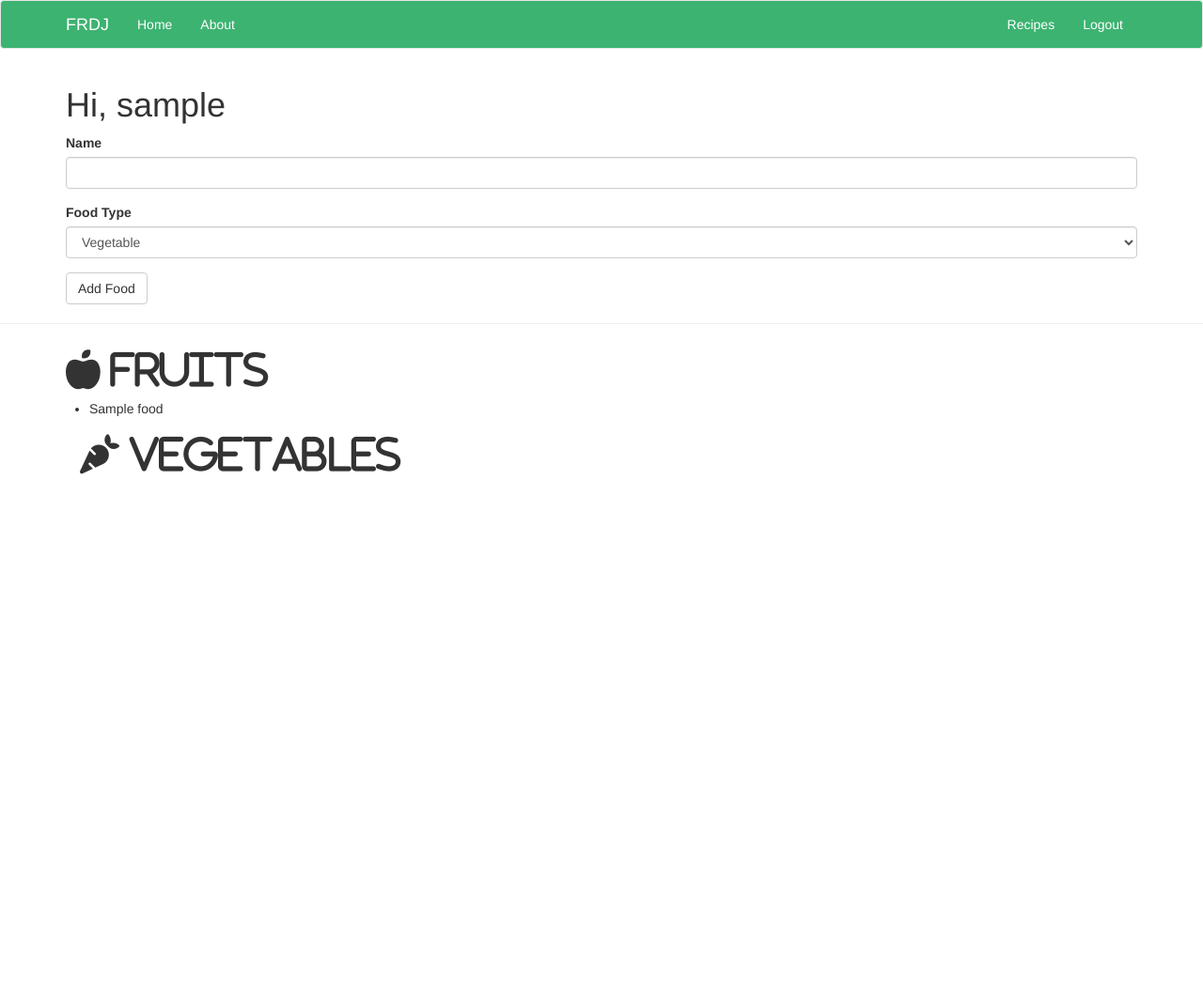
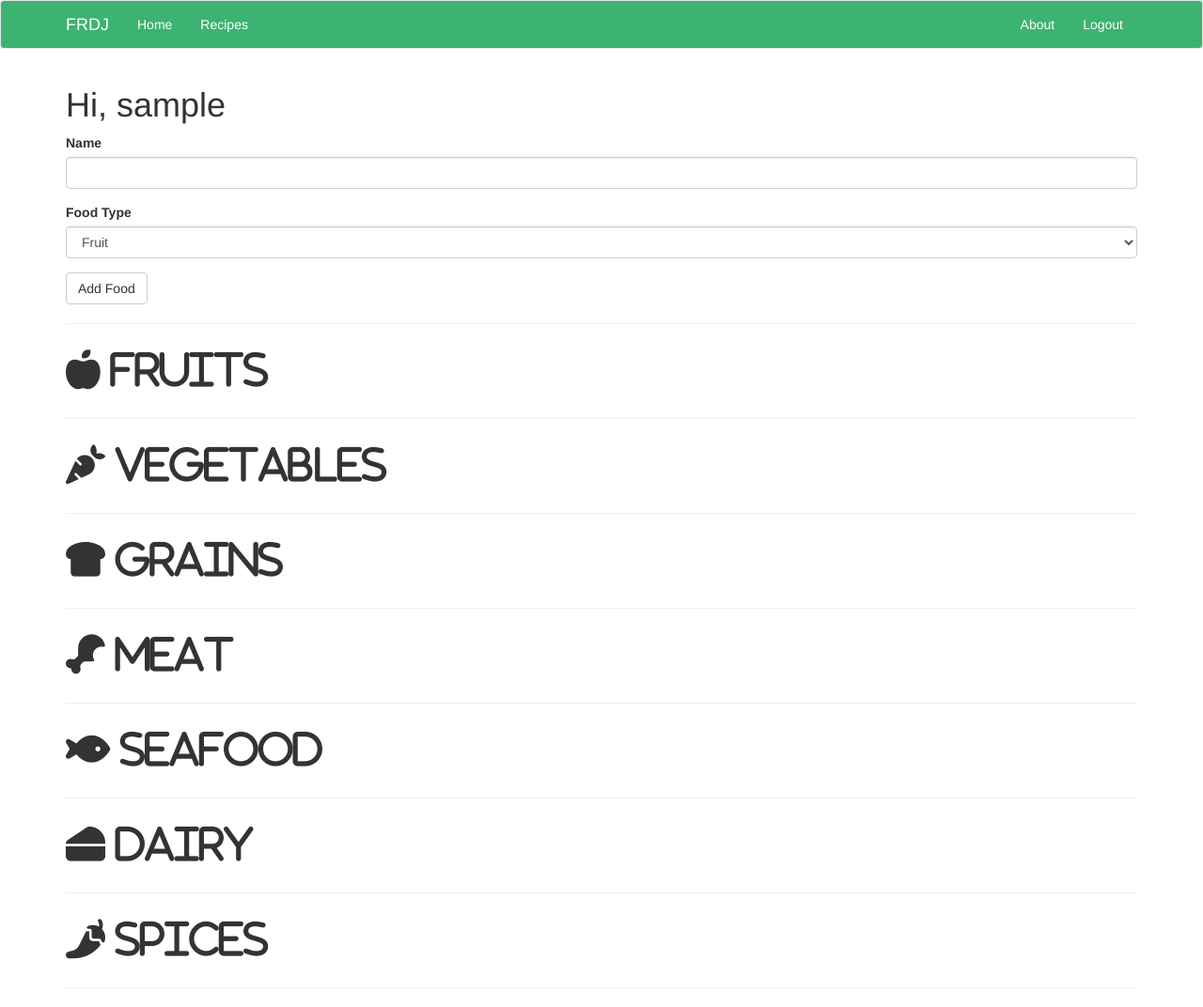
Before and after one commit to evanmce/frdj, a Flask app: page / in a window 1280 px wide. Shown: the whole page at 94% size. Before the commit the page ends 505 px from the top, so only its background shows below. Run offline with Flask 2, Linux system fonts and the light colour scheme; a user stored in the database is signed in; tables that the repository leaves empty hold one stand-in row (values such as "Sample post"); some libraries are stand-ins or nearby versions.

Commit message:
added collapseble list for home page

```diff
--- a/app/models.py
+++ b/app/models.py
@@ -4,6 +4,8 @@ import enum
 from flask_login import UserMixin
 from sqlalchemy import Integer, Enum
 from werkzeug.security import generate_password_hash, check_password_hash
+
+FoodTypes = [('Fruit', 'Fruit'), ('Vegetable', 'Vegetable'), ('Grain', 'Grain'), ('Meat', 'Meat'), ('Seafood', 'Seafood'), ('Dairy', 'Dairy'), ('Spice', 'Spice')]
 
 class User(UserMixin, db.Model):
     id = db.Column(db.Integer, primary_key=True)
@@ -21,11 +23,18 @@ class User(UserMixin, db.Model):
     def check_password(self, password):
         return check_password_hash(self.password_hash, password)
 
+    def get_food_list_by_type(self):
+        food_types = []
+        for f_type in FoodTypes:
+            f = [food for food in self.foods if food.food_type==f_type[0]]
+            food_types.append(f)
+        return food_types
+
+
 @login.user_loader
 def load_user(id):
     return User.query.get(int(id))
 
-FoodTypes = [('Vegetable', 'Vegetable'), ('Fruit', 'Fruit'), ('Grain', 'Grain'), ('Meat', 'Meat'), ('Seafood', 'Seafood'), ('Dairy', 'Dairy'), ('Spice', 'Spice')]
 
 class Food(db.Model):
     __tablename__ = 'food'
@@ -36,7 +45,7 @@ class Food(db.Model):
     user_id = db.Column(db.Integer, db.ForeignKey('user.id'))
 
     def __repr__(self):
-        return '<Name: {}\nType: {}>'.format(self.name, self.food_type)
+        return '<Name: {} Type: {}>'.format(self.name, self.food_type)
 
     def __init__(self, name, food_type, user_id):
         self.name = name
--- a/app/routes.py
+++ b/app/routes.py
@@ -62,12 +62,16 @@ def index():
         db.session.commit()
         flash('{} added to your FRDJ'.format(form.name.data))
         return redirect(url_for('index'))
-    foods = User.query.filter_by(username=current_user.username).first().foods.all()
+    foods = User.query.filter_by(username=current_user.username).first().get_food_list_by_type()
     return render_template('index.html', title='Home', form=form, foods=foods)
 
 @app.route('/about')
 def about():
     return render_template('about.html', title='About')
+
+#   ---------------------------------------------------------------------
+#   Recipes
+#   ---------------------------------------------------------------------
 
 @app.route('/recipe', methods=['GET', 'POST'])
 @login_required
--- a/app/static/css/recipe.css
+++ b/app/static/css/recipe.css
@@ -12,7 +12,7 @@
 .tile-container {
     display: grid;
     grid-template-columns: 1fr 1fr;
-    grid-auto-rows: 520px;
+    grid-template-rows: 520px;
     min-width: 1140px;
 }
 
@@ -24,7 +24,7 @@
     flex-direction: column;
     grid-row: span 1;
     grid-column: span 1;
-    overflow: hidden;
+    overflow-y: scroll;
     margin: 16px;
 }
 
@@ -41,10 +41,11 @@
     max-height: 244px;
     width: 244px;
     border-radius: 16px;
+    border: 1px solid #ccc !important;
 }
 
 .tile-info {
-    border: 1px solid #ffffff !important;
+    border: 1px solid #ccc !important;
     border-radius: 16px;
     max-width: 244px;
     margin-top: 16px;
@@ -62,6 +63,11 @@
     margin: 16px;
 }
 
+.tile-ingredients-wrapper{
+    border: 1px solid #ccc !important;
+    border-radius: 16px;
+}
+
 .tile-ingredients-title {
 
 }
--- a/app/templates/base.html
+++ b/app/templates/base.html
@@ -19,13 +19,13 @@
             <div class="collapse navbar-collapse" id="bs-example-navbar-collapse-1">
                 <ul class="nav navbar-nav">
                     <li><a href="{{ url_for('index') }}" class="navlink">Home</a></li>
-                    <li><a href="{{ url_for('about') }}" class="navlink">About</a></li>
+                    <li><a href="{{ url_for('recipe') }}" class="navlink">Recipes</a></li>
                 </ul>
                 <ul class="nav navbar-nav navbar-right">
                     {% if current_user.is_anonymous %}
                     <li><a href="{{ url_for('login') }}" class="navlink">Login</a></li>
                     {% else %}
-                    <li><a href="{{ url_for('recipe') }}" class="navlink">Recipes</a></li>
+                    <li><a href="{{ url_for('about') }}" class="navlink">About</a></li>
                     <li><a href="{{ url_for('logout') }}" class="navlink">Logout</a></li>
                     {% endif %}
                 </ul>
--- a/app/templates/index.html
+++ b/app/templates/index.html
@@ -2,30 +2,103 @@
 {% import 'bootstrap/wtf.html' as wtf %}
 
 {% block app_content %}
+
     <div class="container">
         <h1>Hi, {{ current_user.username }}</h1>
         {% if form %}
             {{ wtf.quick_form(form) }}
         {% endif %}
-    </div>
-    <hr>
-    <div class="container">
+        <hr>
         <div class= "row, fa-3x">
             <div class="col-md-4, iconbox">
-                <i class="fas fa-apple-alt"> Fruits</i>
+                <i class="fas fa-apple-alt" data-toggle="collapse" href="#fruit_collapse"> Fruits</i>
             </div>
         </div>
-        <div class="row">
-            <ul>
-                {% for food in foods %}
-                    <li>{{ food.name }}</li>
+        <div id="fruit_collapse" class="row, panel-collapse collapse">
+            <ul class="list-group">
+                {% for food in foods[0] %}
+                    <li class="list-group-item">{{ food.name }}</li>
                 {% endfor %}
             </ul>
         </div>
+        <hr>
         <div class="row, fa-3x">
-            <div class="col-md-4">
-                <i class="fas fa-carrot"> Vegetables</i>
+            <div class="col-md-4, iconbox">
+                <i class="fas fa-carrot" data-toggle="collapse" href="#vegetable_collapse"> Vegetables</i>
             </div>
         </div>
+        <div id="vegetable_collapse" class="row, panel-collapse collapse">
+            <ul class="list-group">
+                {% for food in foods[1] %}
+                    <li class="list-group-item">{{ food.name }}</li>
+                {% endfor %}
+            </ul>
+        </div>
+        <hr>
+        <div class="row, fa-3x">
+            <div class="col-md-4, iconbox">
+                <i class="fas fa-bread-slice" data-toggle="collapse" href="#grain_collapse"> Grains</i>
+            </div>
+        </div>
+        <div id="grain_collapse" class="row, panel-collapse collapse">
+            <ul class="list-group">
+                {% for food in foods[2] %}
+                    <li class="list-group-item">{{ food.name }}</li>
+                {% endfor %}
+            </ul>
+        </div>
+        <hr>
+        <div class="row, fa-3x">
+            <div class="col-md-4, iconbox">
+                <i class="fas fa-drumstick-bite" data-toggle="collapse" href="#meat_collapse"> Meat</i>
+            </div>
+        </div>
+        <div id="meat_collapse" class="row, panel-collapse collapse">
+            <ul class="list-group">
+                {% for food in foods[3] %}
+                    <li class="list-group-item">{{ food.name }}</li>
+                {% endfor %}
+            </ul>
+        </div>
+        <hr>
+        <div class="row, fa-3x">
+            <div class="col-md-4, iconbox">
+                <i class="fas fa-fish" data-toggle="collapse" href="#seafood_collapse"> Seafood</i>
+            </div>
+        </div>
+        <div id="seafood_collapse" class="row, panel-collapse collapse">
+            <ul class="list-group">
+                {% for food in foods[4] %}
+                    <li class="list-group-item">{{ food.name }}</li>
+                {% endfor %}
+            </ul>
+        </div>
+        <hr>
+        <div class="row, fa-3x">
+            <div class="col-md-4, iconbox">
+                <i class="fas fa-cheese" data-toggle="collapse" href="#dairy_collapse"> Dairy</i>
+            </div>
+        </div>
+        <div id="dairy_collapse" class="row, panel-collapse collapse">
+            <ul class="list-group">
+                {% for food in foods[5] %}
+                    <li class="list-group-item">{{ food.name }}</li>
+                {% endfor %}
+            </ul>
+        </div>
+        <hr>
+        <div class="row, fa-3x">
+            <div class="col-md-4, iconbox">
+                <i class="fas fa-pepper-hot" data-toggle="collapse" href="#spices_collapse"> Spices</i>
+            </div>
+        </div>
+        <div id="spices_collapse" class="row, panel-collapse collapse">
+            <ul class="list-group">
+                {% for food in foods[6] %}
+                    <li class="list-group-item">{{ food.name }}</li>
+                {% endfor %}
+            </ul>
+        </div>
+        <hr>
     </div>
 {% endblock %}
--- a/app/templates/recipe.html
+++ b/app/templates/recipe.html
@@ -35,16 +35,17 @@
                                 </div>
                             </div>
 
-
+                            <div class="tile-ingredients-wrapper">
                                 <div class="tile-ingredients-title">
                                     <h3>Ingredients:</h3>
                                 </div>
 
                                 {% for ingr in items['recipe']['ingredientLines'] %}
                                     <div class="tile-ingredients">
-                                    <li>{{ ingr }}</li>
+                                        {{ ingr }}
                                     </div>
                                 {% endfor %}
+                            </div>
                         </div>
                         {% endfor %}
                     </div>
```
Also changed, not shown: app/static/css/home.css (added, +9 -0 lines), app.db. Lines whose indentation alone changed are shown as unchanged.
